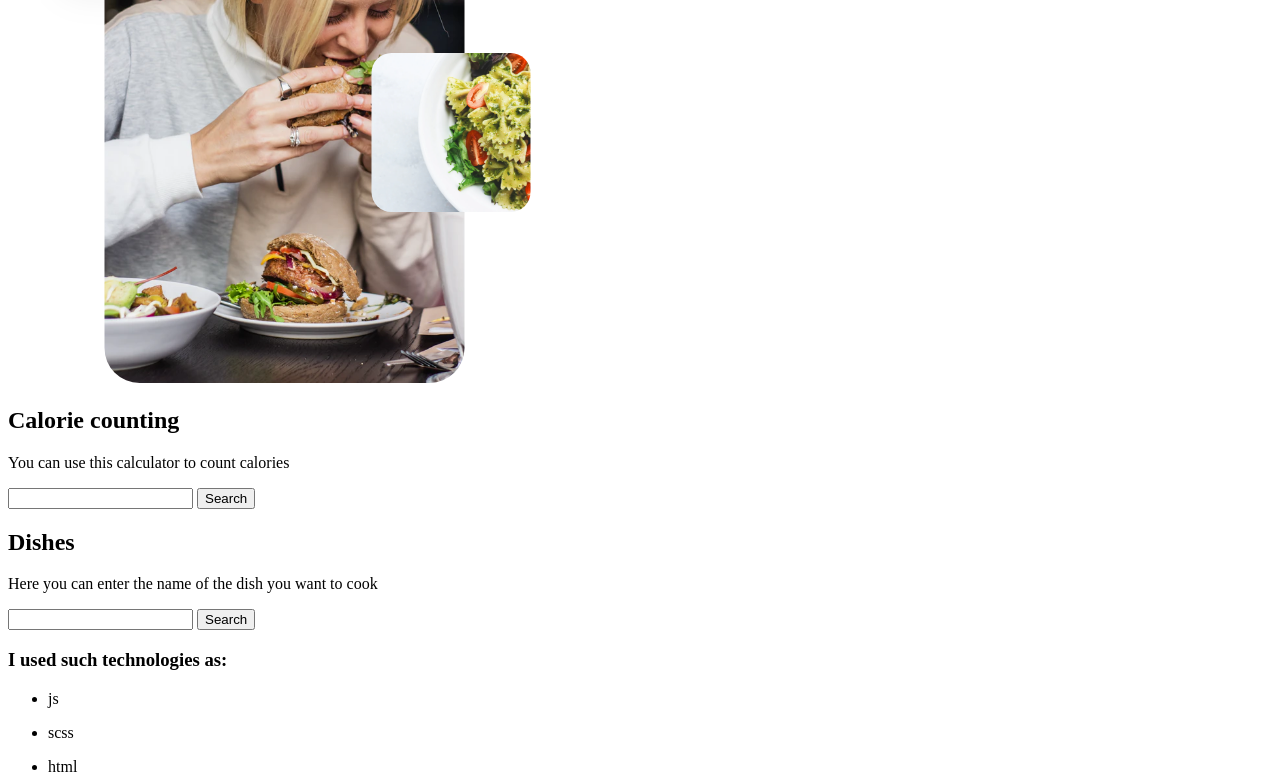
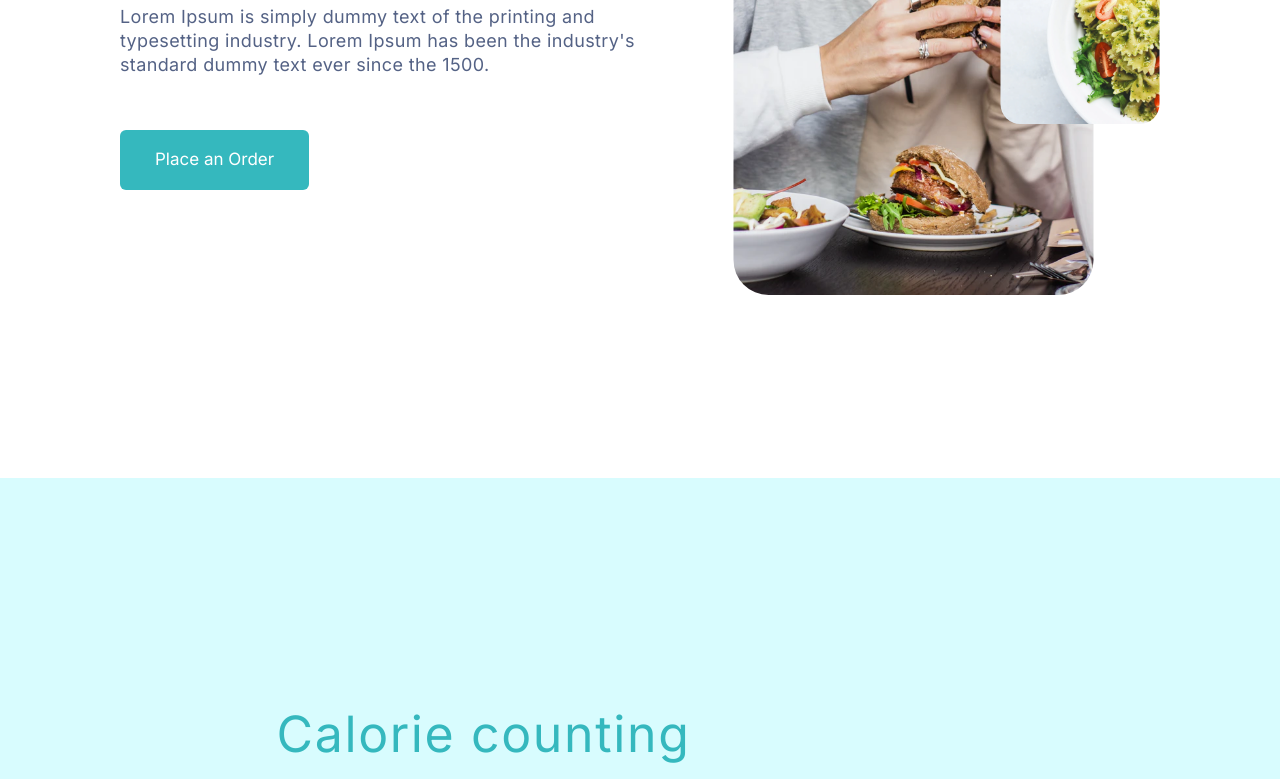
Before and after one commit to Mykokola/petProgect-healthy-food, a website built with Parcel: page src/index.html in a window 1280 px wide. Shown: the part 485-1264 px from the top of the page. Built offline with nearby package versions, Linux system fonts and the light colour scheme.

Commit message:
Update index.html

```diff
--- a/src/index.html
+++ b/src/index.html
@@ -4,8 +4,8 @@
     <meta charset="UTF-8" />
     <meta name="viewport" content="width=device-width, initial-scale=1.0" />
     <title>Healthy Food</title>
-    <link rel="stylesheet" href="/sass/index.scss" />
-    <script type="module" src="./js/index.js"></script>
+    <link rel="stylesheet" href="/src/sass/index.scss" />
+    <script type="module" src="/src/js/index.js"></script>
     <link rel="preconnect" href="https://fonts.googleapis.com" />
     <link rel="preconnect" href="https://fonts.gstatic.com" crossorigin />
     <link
```
